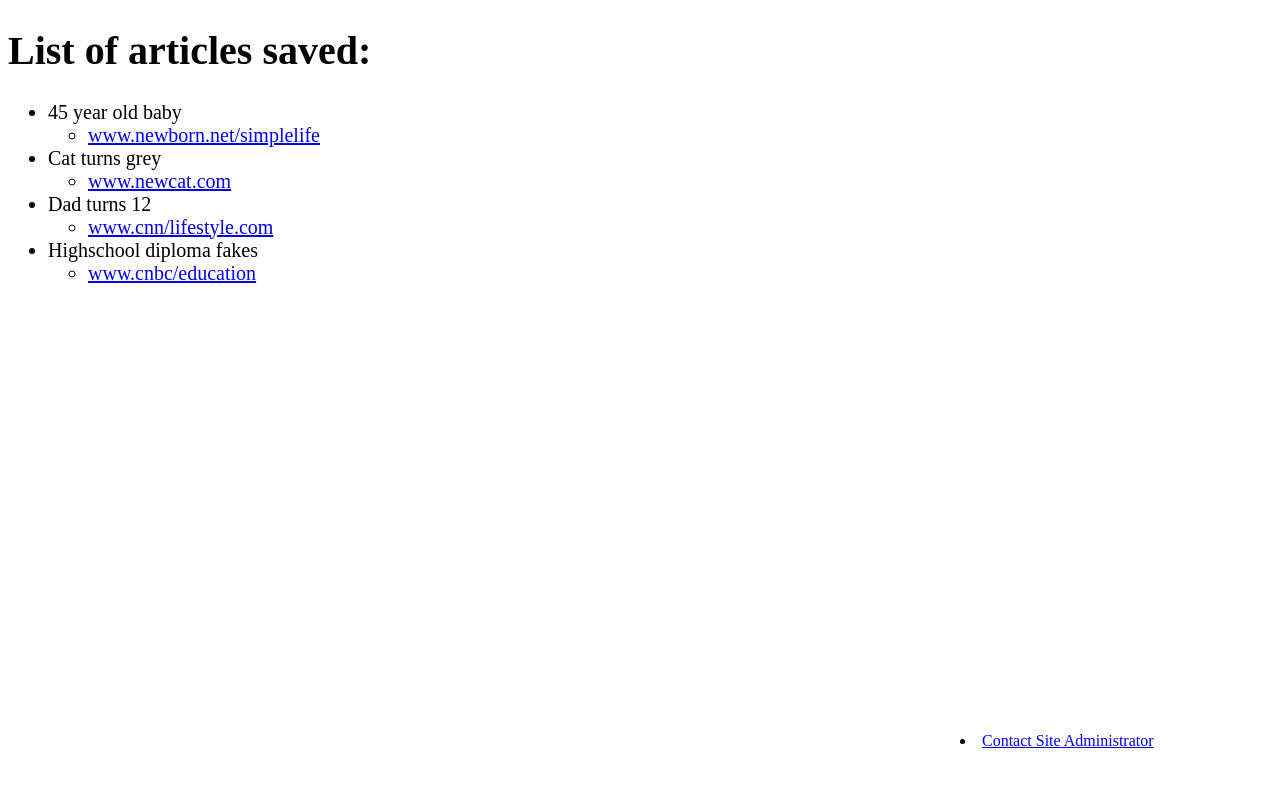
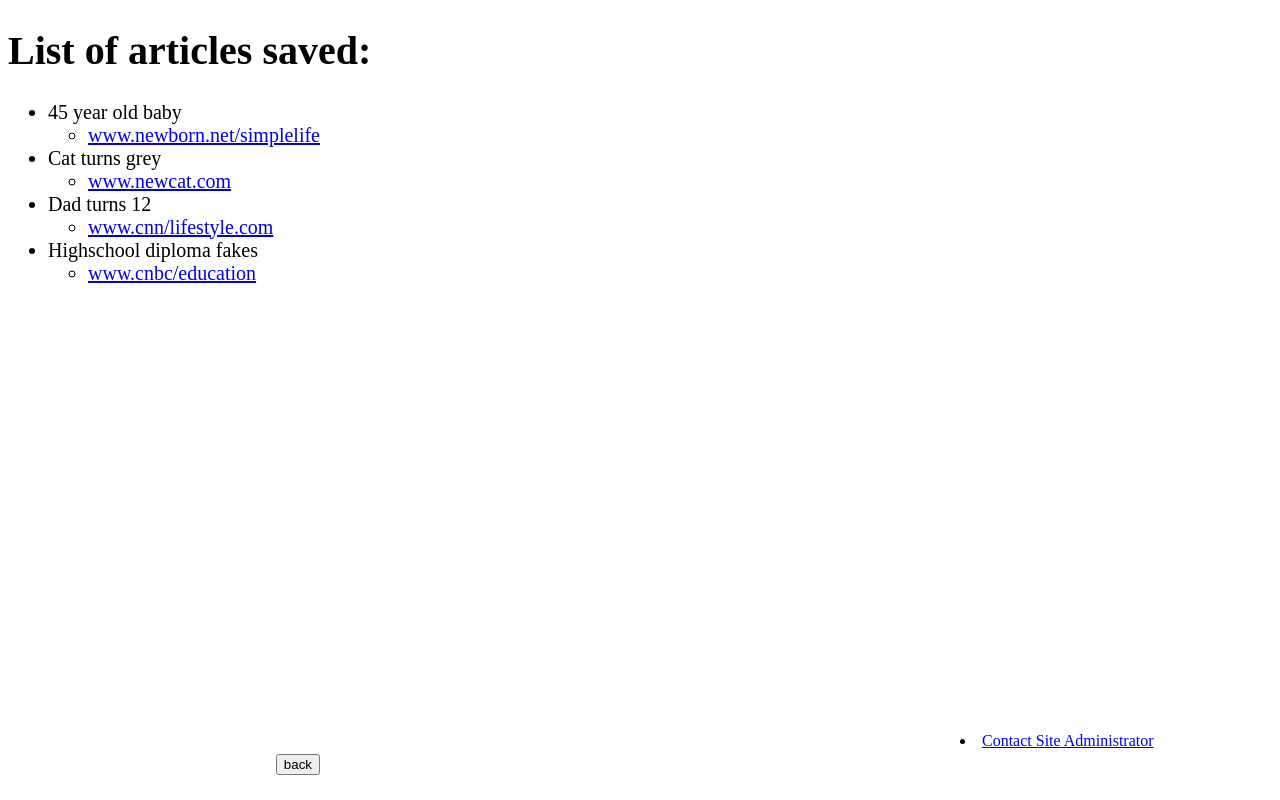
Before and after one commit to jhall270/CS361-PG5-FakeNews, a Node server app: page /article-saved in a window 1280 px wide. Run offline with Node 20, Linux system fonts and the light colour scheme; some libraries are stand-ins or nearby versions.

Commit message:
Back buttons
final adjustments back buttons

```diff
--- a/views/article-saved.handlebars
+++ b/views/article-saved.handlebars
@@ -11,3 +11,7 @@
 <div class="sit">
 	<li><a href="/siteAdmin" id="siteA">Contact Site Administrator</a></li>
 </div>
+
+<div>
+	<button class="back-btn" onclick="history.back()">back</button>
+</div>
--- a/views/article-table.handlebars
+++ b/views/article-table.handlebars
@@ -11,3 +11,7 @@
 <div class="sit">
 	<li><a href="/siteAdmin" id="siteA">Contact Site Administrator</a></li>
 </div>
+
+<div>
+	<button class="back-btn" onclick="history.back()">back</button>
+</div>
--- a/views/update-profile-status.handlebars
+++ b/views/update-profile-status.handlebars
@@ -1 +1,4 @@
 {{status}}
+<div>
+	<button class="back-btn" onclick="history.back()">back</button>
+</div>
```
